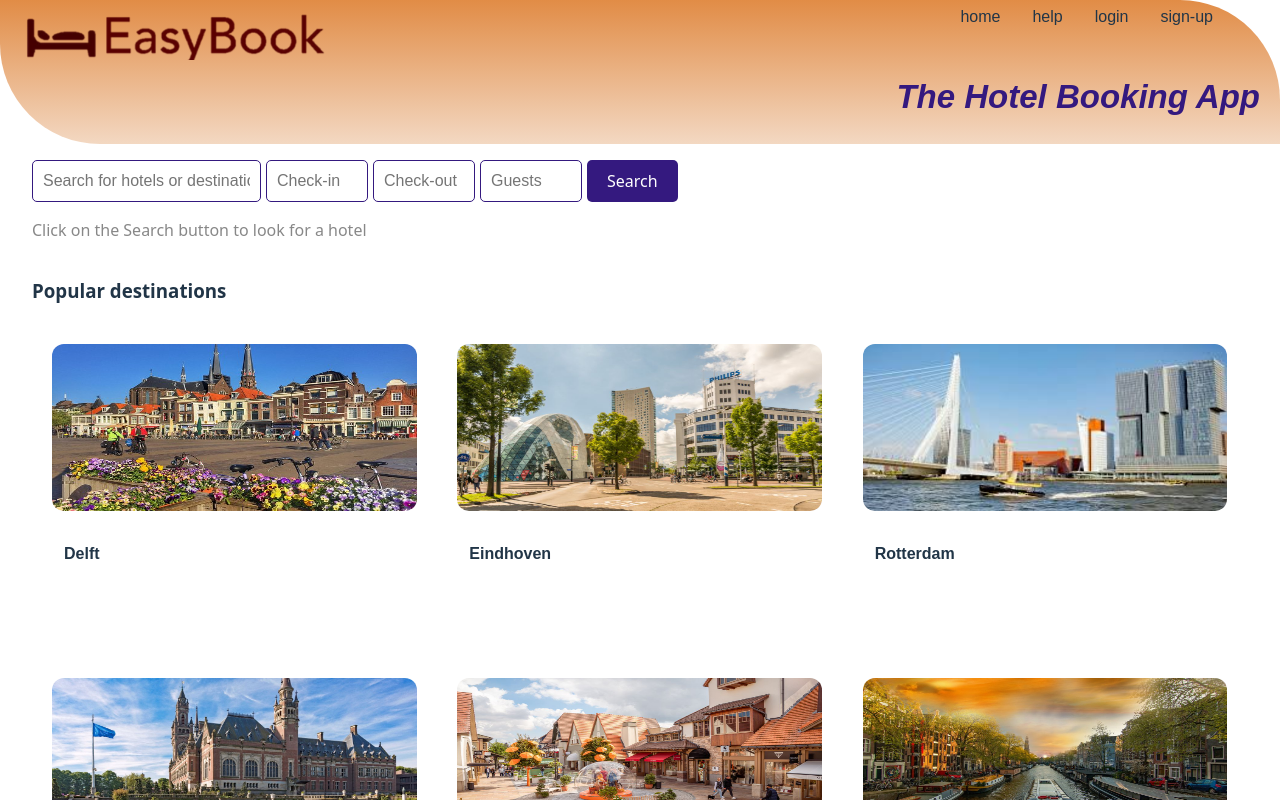
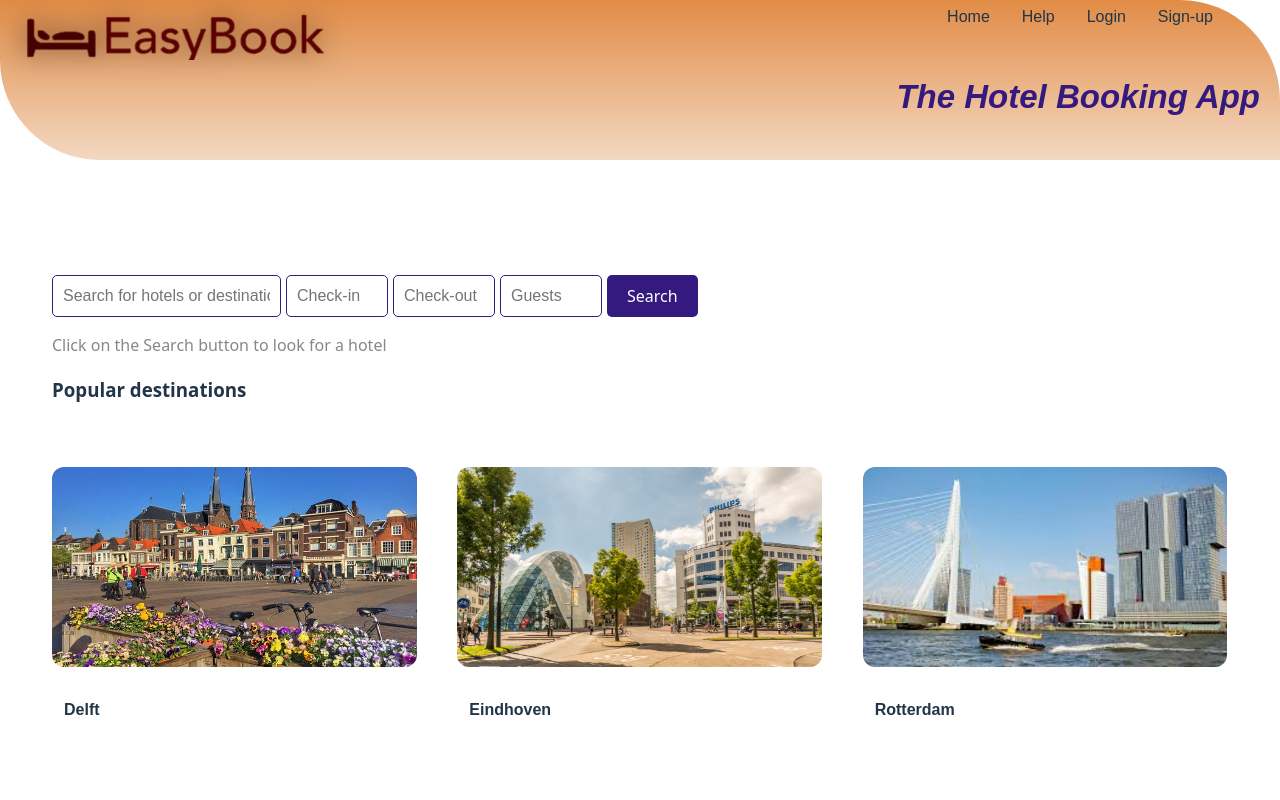
Before and after one commit to CaminelZen/hotel_bookingUI, a React (Vite) app in the folder react-project/: page / in a window 1280 px wide. Shown: the top 800 px of the page. Built offline with nearby package versions, Linux system fonts and the light colour scheme.

Commit message:
Looking good
I arranged everything to look good

```diff
--- a/react-project/src/App.css
+++ b/react-project/src/App.css
@@ -19,11 +19,11 @@
 
 .container {
   display: flex;
-  /* Use flexbox */
   position: fixed;
   top: 0;
   left: 0;
   width: 100%;
+  height: 20%;
   background: linear-gradient(#e18c46, #f3d8c2);
   border-radius: 0 100px 0 100px;
   z-index: 1;
@@ -73,9 +73,11 @@
 }
 
 .search-bar {
-  margin: 8rem 0 0 0;
+  position: relative;
+  margin-top: 20%;
+  margin-left: 20px;
   display: flex;
-  align-items: center;
+  align-content: center;
 }
 
 .search-inputs {
@@ -127,18 +129,9 @@
 
 .read-the-docs {
   color: #888;
+  margin-left: 20px;
 }
 
-/*.Images img {
-  flex: 1;
-  width: 200px;
-  height: 100px;
-  margin: 10px;
-  border-radius: 8%;
-  margin-top: 20px;
-  margin-bottom: -20px;
-}
-*/
 .Images {
   display: flex;
   flex-wrap: wrap;
@@ -153,7 +146,7 @@
 .image-container img {
   flex: 1;
   width: 90%;
-  height: 50%;
+  height: 60%;
   padding: 20px;
   border-radius: 2em;
 }
@@ -169,5 +162,4 @@
 
 .row {
   display: flex;
-  justify-content: space-around;
 }
--- a/react-project/src/App.jsx
+++ b/react-project/src/App.jsx
@@ -13,10 +13,10 @@ function App() {
   return (
     <>
       <div className="navbar">
-        <a href="#home">home</a>
-        <a href="#help">help</a>
-        <a href="#login">login</a>
-        <a href="#signup">sign-up</a>
+        <a href="#home">Home</a>
+        <a href="#help">Help</a>
+        <a href="#login">Login</a>
+        <a href="#signup">Sign-up</a>
       </div>
       <div className="container">
         <a href="/index.html" target="_blank">
@@ -37,9 +37,9 @@ function App() {
         Click on the Search button to look for a hotel
       </p>
 
+     <h3>Popular destinations</h3><br/>
      <div className='Images'>
-     <h3>Popular destinations</h3>
-       <div className='row'>
+        <div className='row'>
         <div className='image-container'>
            <img src={Delft} alt="Delft" />
           <p>Delft</p>
--- a/react-project/src/index.css
+++ b/react-project/src/index.css
@@ -31,6 +31,7 @@ h1 {
 
 h3 {
   text-align: left;
+  margin-left: 20px;
 }
 
 body {
```
